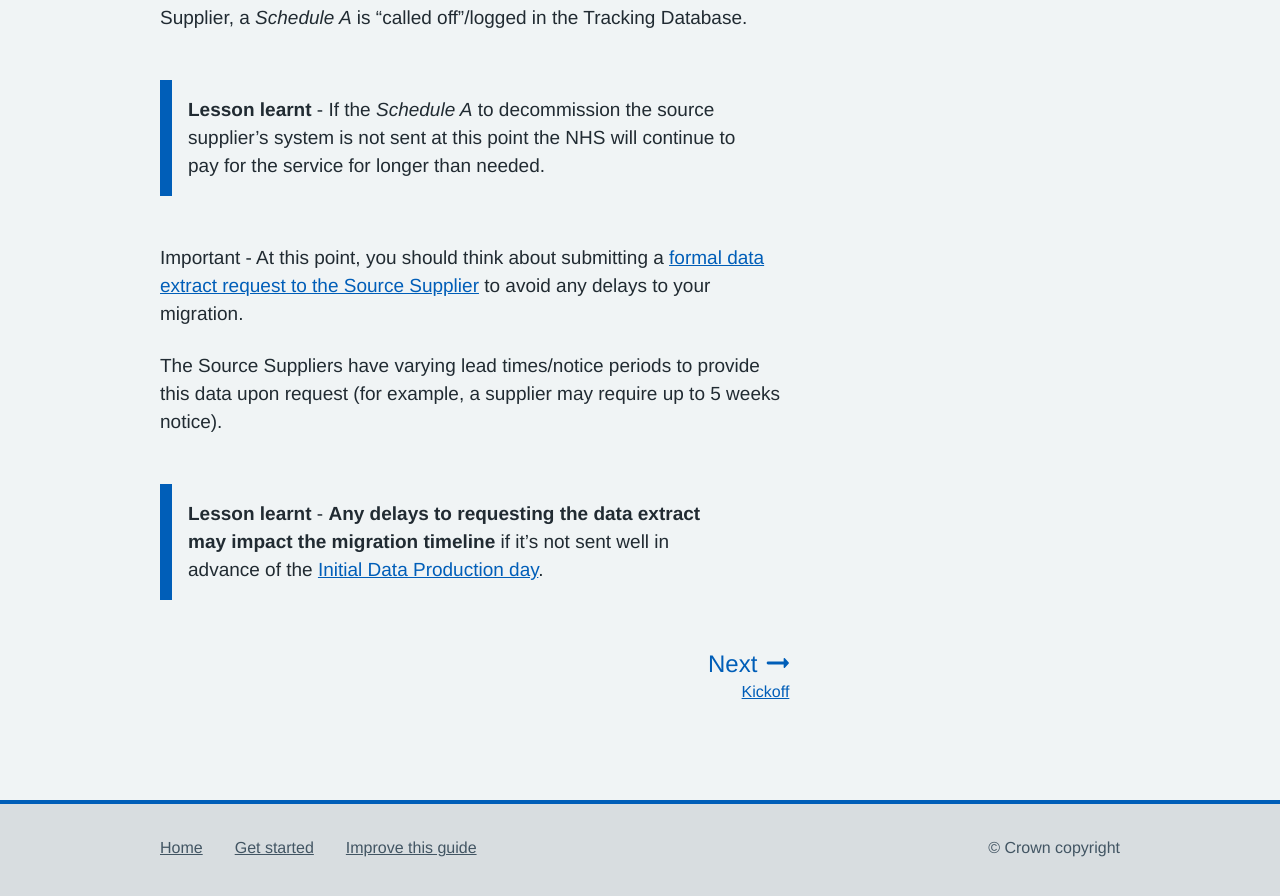
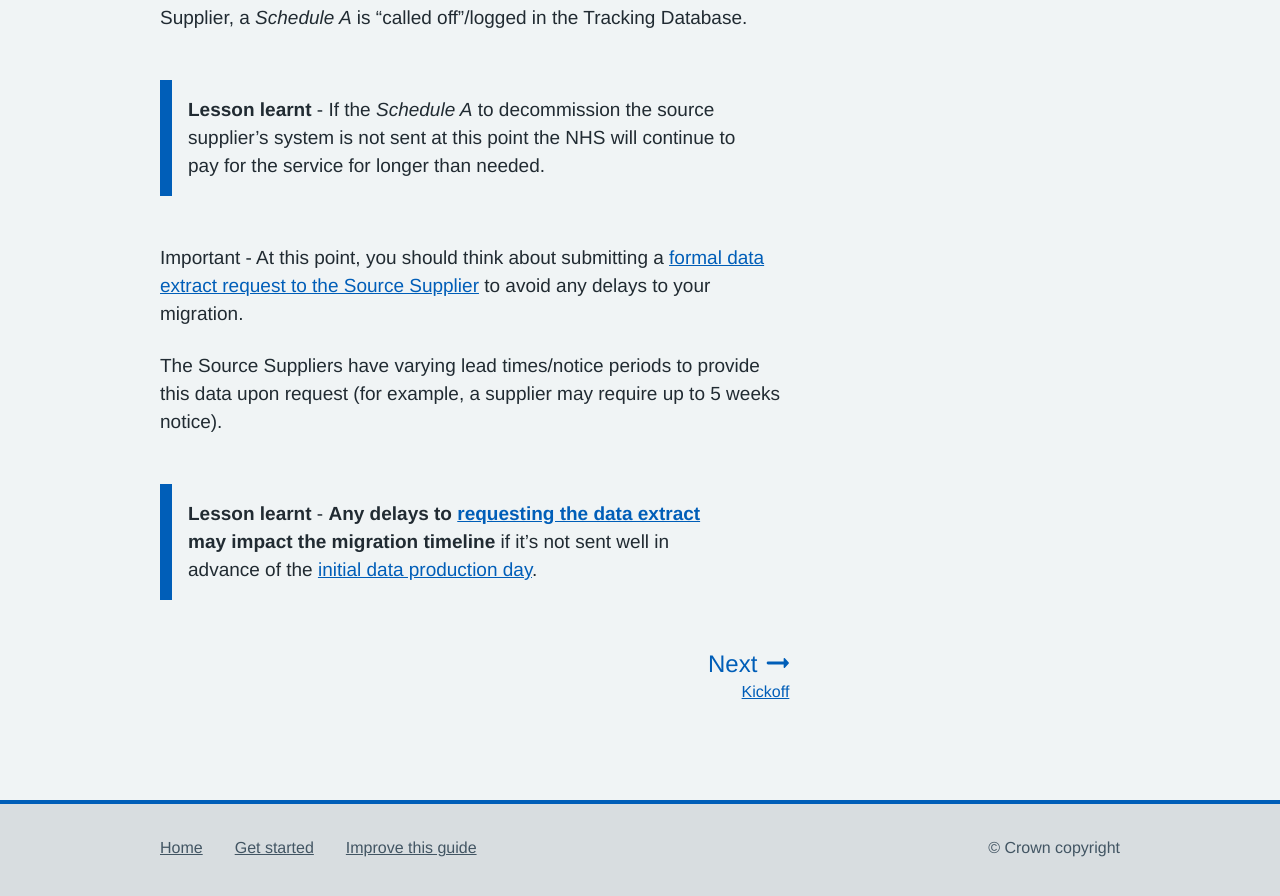
Before and after one commit to nhsconnect/prm-practice-migration, a Jekyll site: the page built from guide/index.md, in a window 1280 px wide and 900 px high, scrolled down 4794 px. Shown: the top 896 px of the window. Built offline with Jekyll 4.4.1, drawn with Linux system fonts in a browser that asks for light colours; some web fonts are replaced; part of the change alters nothing that is shown.

```diff
--- a/guide/index.md
+++ b/guide/index.md
@@ -102,7 +102,7 @@ The Source Suppliers have varying lead times/notice periods to provide this data
 
 
 {%- capture lesson_learnt_4 -%}
-__Lesson learnt__ - __Any delays to requesting the data extract may impact the migration timeline__ if it’s not sent well in advance of the [Initial Data Production day](initial-data-production).
+__Lesson learnt__ - __Any delays to [requesting the data extract](/prm-practice-migration/guide/early-prep-and-planning#request-a-data-extract-from-your-existing-supplier) may impact the migration timeline__ if it’s not sent well in advance of the [initial data production day](/prm-practice-migration/guide/initial-data-production).
 {%- endcapture -%}
 
 {%- include inset.html content=lesson_learnt_4 accessibility_text="Lesson learnt" markdown=true -%}
```
